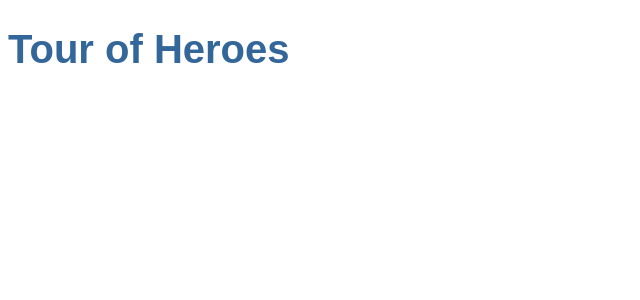
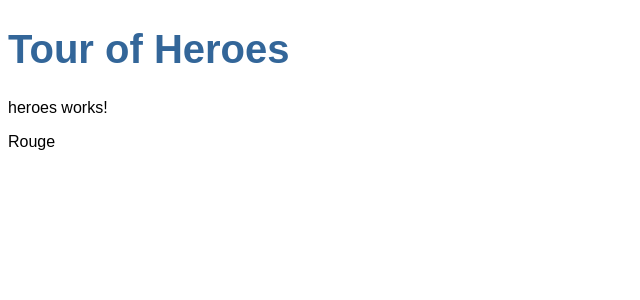
Before and after one commit to whosAle/heroes-dashboard, an Angular app: page / in a window 1280 px wide. Shown: the top 300 px of the page, without its empty margins (0-640 px from the left). Built offline with nearby package versions, Linux system fonts and the light colour scheme.

Commit message:
show hero component in app

```diff
--- a/src/app/app.component.html
+++ b/src/app/app.component.html
@@ -1 +1,2 @@
 <h1>{{title}}</h1>
+<app-heroes></app-heroes>
--- a/src/app/heroes/heroes.component.html
+++ b/src/app/heroes/heroes.component.html
@@ -1 +1,2 @@
 <p>heroes works!</p>
+{{hero}}
--- a/src/app/heroes/heroes.component.ts
+++ b/src/app/heroes/heroes.component.ts
@@ -12,4 +12,6 @@ export class HeroesComponent implements OnInit {
   ngOnInit() {
   }
 
+  hero = 'Rouge'
+
 }
```
